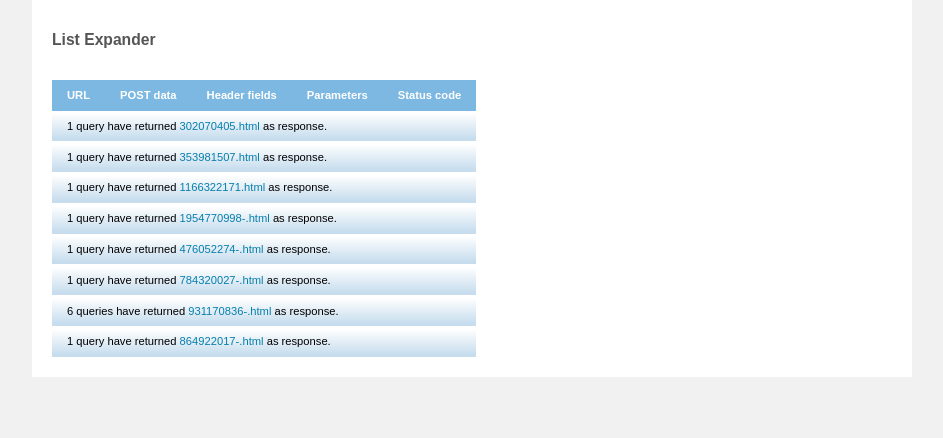
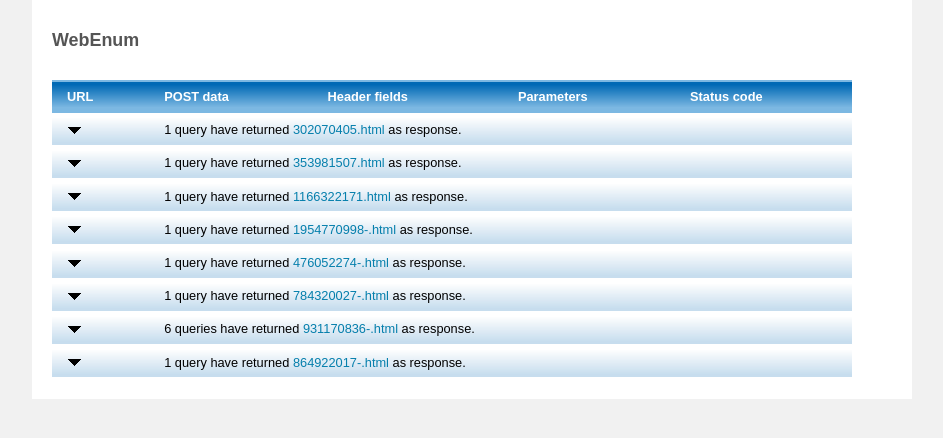
Before and after one commit to sarthakpandit/webenum, a plain HTML site: page result-template/result.html in a window 1280 px wide. Shown: the whole page, without its empty margins (168-1111 px from the left). Drawn offline with Linux system fonts and the light colour scheme.

Commit message:
Pretty good javascript list added in result.html

```diff
--- a/result-template/result.html
+++ b/result-template/result.html
@@ -4,7 +4,6 @@
 <meta http-equiv="Content-Type" content="text/html; charset=utf-8" />
 <title>List Expander</title>
 
-<link href="listexpander/listexpander.css" rel="stylesheet" type="text/css" media="screen" />
 <script type="text/javascript" src="jquery/jquery.js"></script>
 <script type="text/javascript" src="result.js"></script>
 
@@ -16,7 +15,7 @@ body{
 	margin:0;
 	padding:0;
 	background:#f1f1f1;
-	font:70% Arial, Helvetica, sans-serif;
+	font:80% Arial, Helvetica, sans-serif;
 	color:#555;
 	line-height:150%;
 	text-align:left;
@@ -47,25 +46,24 @@ p{
 	padding:1em 0;
 }
 
-#htmlpage{width:300px;
+#htmlpage{width:350px;
     height:150px;
     overflow:auto;padding: 4px;
     border:1px solid #EEE;border-right:0 solid;}
-#htmlsource  { width:300px;
+#htmlsource  { width:350px;
     height:150px;
     overflow:auto;padding: 4px;
     border:1px solid #EEE;border-right:0 solid;
     background:#fff;
 }
 
-#report { border-collapse:collapse;}
+#report { border-collapse:collapse; width:800px; }
 #report h4 { margin:0px; padding:0px;}
-#report img { float:right;}
 #report ul { margin:10px 0 10px 40px; padding:0px;}
-#report th { background:#7CB8E2 repeat-x scroll center left; color:#fff; padding:7px 15px; text-align:left;}
-#report td { background:#C7DDEE none repeat-x scroll center left; color:#000; padding:7px 15px; }
+#report th { background:#7CB8E2 url('jquery/header_bkg.png') repeat-x scroll center left; color:#fff; padding:7px 15px; text-align:left;}
+#report td { border:#000; background:#C7DDEE none repeat-x scroll center left; color:#000; padding:7px 15px; }
 #report tr.main td { background:transparent url('jquery/row_bkg.png') repeat-x scroll center left; cursor:pointer; }
-#report div.arrow { background:transparent scroll 0px -16px; width:16px; height:16px; display:block;}
+#report div.arrow { background:transparent url('jquery/arrows.png') no-repeat scroll 0px -16px; width:16px; height:16px; display:block;}
 #report div.up { background-position:0px 0px;}
 
 
@@ -76,7 +74,7 @@ p{
 <body>
 
 <div id="container">
-	<h1>List Expander</h1>
+	<h1>WebEnum</h1>
 	<div id="content">
 
 	<table id="report">
@@ -136,7 +134,7 @@ p{
 			    plural='ies'
 
 
-			document.write('<tr class="main"><td colspan="6"> ' + json[resp].length + ' quer' + plural + ' have returned <a href="' + resp + '.html">' + resp + '.html</a> as response. </td></tr>');
+			document.write('<tr class="main"><td colspan="1"><div class="arrow"></td><td colspan="6"> ' + json[resp].length + ' quer' + plural + ' have returned <a href="' + resp + '.html">' + resp + '.html</a> as response. </td></tr>');
 
 			document.write('<tr><td colspan="3"><iframe id="htmlpage" src="' + resp + '.html"></iframe></td><td colspan="3"><div id="htmlsource">' + htmlspecialchars(htm.getElementsByTagName('html')[0].innerHTML) + '</div></td></tr>');
 
```
Also changed, not shown: result-template/jquery/header_bkg.png (added).
